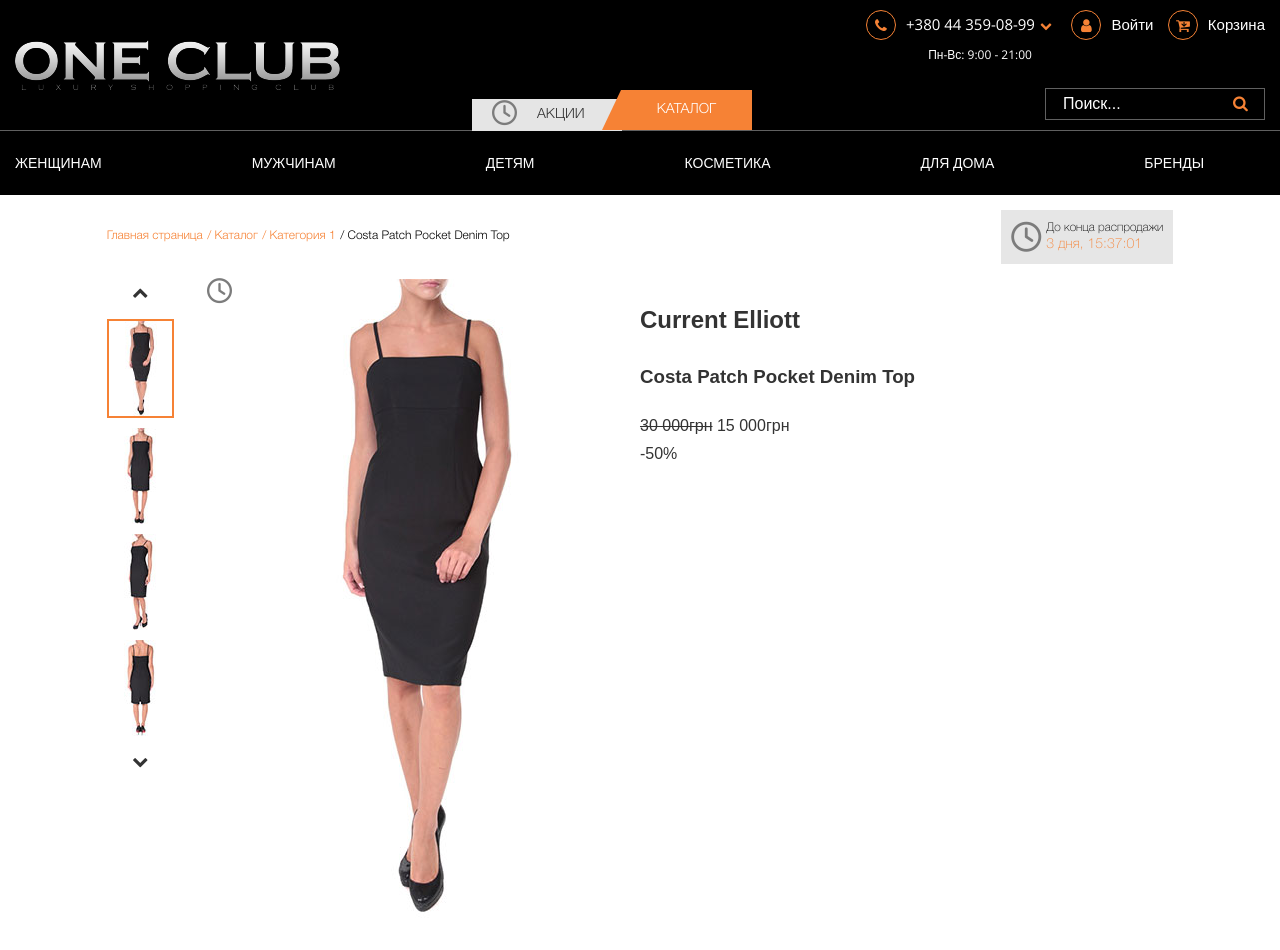
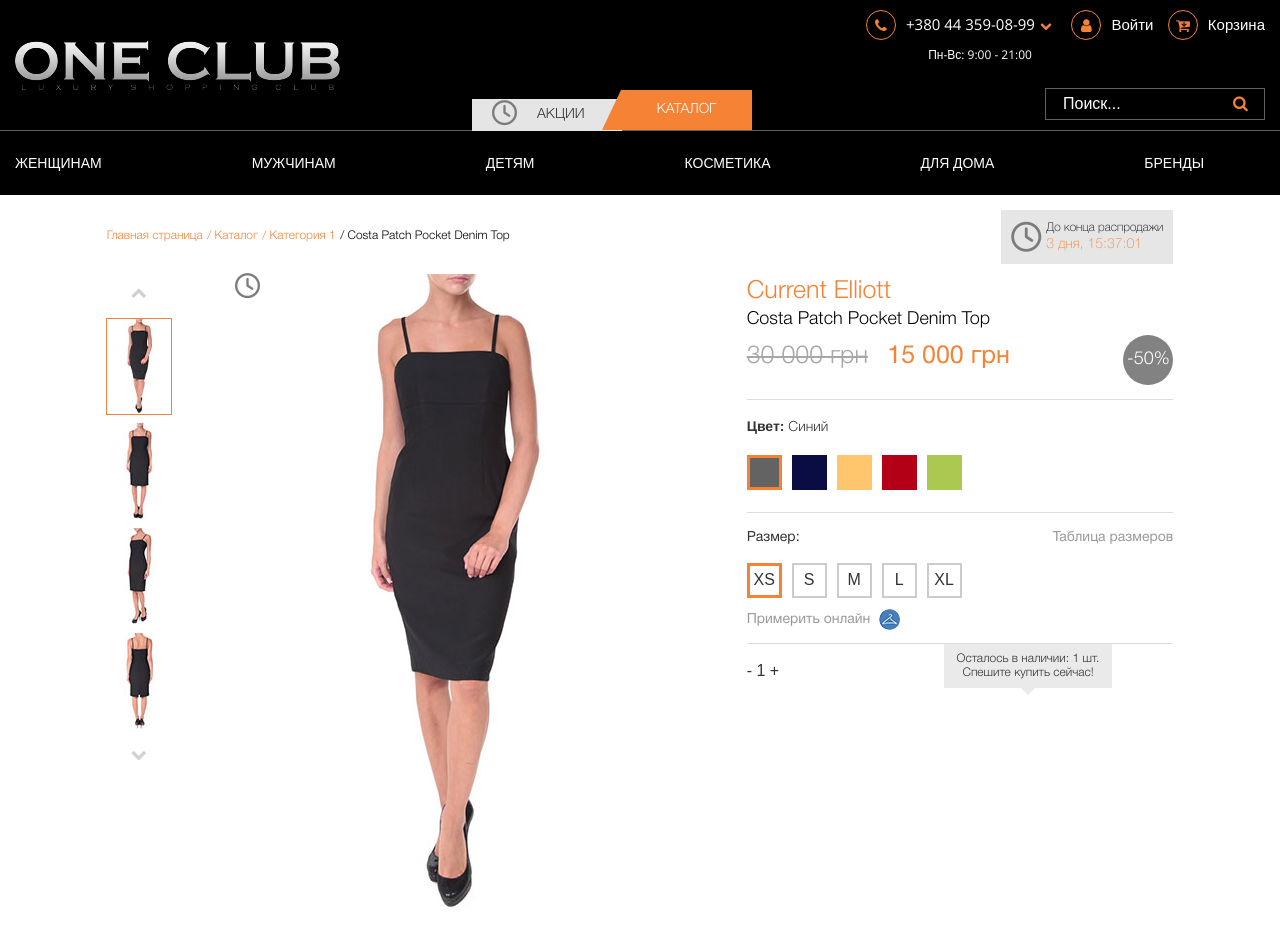
Before and after one commit to kubik11/store, a website: page app/index.html in a window 1280 px wide. Drawn offline with nearby package versions, Linux system fonts and the light colour scheme.

Commit message:
on a sidebar way

```diff
--- a/app/index.html
+++ b/app/index.html
@@ -99,7 +99,7 @@
 	<section class="goods">
 		<div class="container-fluid">
 			<div class="row">
-				<div class="col-md-5 col-md-offset-1 no-gutter">
+				<div class="col-md-6 col-md-offset-1 no-gutter">
 					<div class="images">
 						<div class="images-list">
 							<span class="arrow-up arrow-toggle">
@@ -121,21 +121,49 @@
 						</div>
 					</div>
 				</div>
-				<div class="col-md-5 no-gutter">
+				<div class="col-md-4 no-gutter">
 					<div class="wrap-right">
 
 						<div class="current-eliot">
 							<h2>Current Elliott</h2>
 							<h3>Costa Patch Pocket Denim Top</h3>
-							<strike>30 000грн</strike>
-							<span>15 000грн </span>
+							<strike>30 000 грн</strike>
+							<span class="discount">15 000 грн </span>
 
 							<div class="sale">
-								-50%
+								<span>-50%</span>
 							</div>
 						</div>
 
-					</div>
+					<div class="palette">
+						<h3>Цвет:<span> Синий</span></h3>
+						<ul>
+							<li class="colors colors-active"></li><li class="colors"></li><li class="colors"></li><li class="colors"></li><li class="colors"></li>
+						</ul>
+					</div><!--palette-->
+
+					<div class="size">
+						<div class="table-of-size clearfix">
+							<span>Размер:</span>
+							<a href="#">Таблица размеров</a>
+						</div>
+						<ul>
+							<li class="active-size"><span>XS</span></li><li><span>S</span></li><li><span>M</span></li><li><span>L</span></li><li><span>XL</span></li>
+						</ul>
+						<a class="hanger" href="#">Примерить онлайн <img src="img/hanger.png" alt="hanger"></a>
+					</div><!--palette-->
+					<div class="count">
+						<div class="counter">
+							<span class="minus">-</span>
+							<span class="quantity">1</span>
+							<span class="plus">+</span>
+							<div class="presence">
+								Осталось в наличии: 1 шт.<br> Спешите купить сейчас!
+								<div class="triangle"></div>
+							</div>
+						</div>
+					</div><!--count-->
+					</div><!--wrap-right-->
 				</div>
 			</div>
 		</div>
--- a/app/js/common.js
+++ b/app/js/common.js
@@ -83,11 +83,34 @@
 });
 	//End of my an interactive list
 
+	var color = document.querySelectorAll('.colors');
+	var col = Array.prototype.forEach;
+	 col.call(color, function(elem){
 
+		elem.addEventListener('click', function(e){
+			col.call(color, function(i){
+				i.classList.remove('colors-active');
+			});
 
+				e.target.classList.add('colors-active');
+		});
 
+	});
 
+// Define a size
+var sizeOfGoods = document.querySelectorAll('.size ul li');
+var col = Array.prototype.forEach;
+	 col.call(sizeOfGoods, function(elem){
 
+		elem.addEventListener('click', function(e){
+			col.call(sizeOfGoods, function(i){
+				i.classList.remove('active-size');
+			});
+
+				this.classList.add('active-size');
+		});
+
+	});
 
 $(window).on('load', function() {
 	$('.preloader').delay(1000).fadeOut('slow');
--- a/app/sass/main.sass
+++ b/app/sass/main.sass
@@ -257,17 +257,21 @@
 				left: 50%
 				transform: translate(-50%)
 				cursor: pointer
+				.fa-chevron-up
+					color: #d0d0d0
 			.arrow-down
 				position: absolute
 				bottom: 0
 				left: 50%
 				transform: translate(-50%)
 				cursor: pointer
+				.fa-chevron-down
+					color: #d0d0d0
 		.picture
 			display: inline-block
 			position: relative
-			top: -89px
-			left: 29px
+			top: -87px
+			left: 60px
 			.fa-clock-o
 				//display: inline-block
 				position: absolute
@@ -282,11 +286,162 @@
 	text-align: center
 	li
 		list-style: none
-		margin-bottom: 10px
+		margin-bottom: 9px
 		&:last-child
 			margin-bottom: 0px
 		&.active-goods-list
-			border: 2px solid $accent
+			box-shadow: 0 0 0 1px $accent
+			z-index: 1000
+.wrap-right
+	.current-eliot
+		padding-bottom: 20px
+		border-bottom: 1px solid #dedede
+		h2
+			margin: 0px
+			font-size: 25px
+			font-family: "Helvetica", sans-serif
+			font-weight: 300
+			color: $accent
+			line-height: 1
+		h3
+			margin: 0px
+			font-size: 18px
+			font-family: "Helvetica", sans-serif
+			font-weight: 300
+			color: #000
+		strike
+			font-family: "Helvetica", sans-serif
+			font-weight: 300
+			font-size: 25px
+			color: #a7a7a7
+		.discount
+			font-family: "Helvetica", sans-serif
+			font-size: 25px
+			color: $accent
+			margin-left: 15px
+		.sale
+			float: right
+			position: relative
+			border-radius: 50%
+			width: 50px
+			height: 50px
+			text-align: center
 
+			font-family: "Helvetica", sans-serif
 
+			background-color: #828282
+			color: #fff
+			span
+				font-size: 18px
+				font-weight: 300
+				display: inline-block
+				position: absolute
+				top: 50%
+				left: 50%
+				transform: translate(-50%, -50%)
+	.palette
+		padding-bottom: 13px
+		border-bottom: 1px solid #dedede
+		h3
+			font-family: "Helvetica", sans-serif
+			font-size: 14px
+			span
+				font-family: "Helvetica", sans-serif
+				font-weight: 300
+				font-size: 14px
+
+		ul
+			margin: 0px
+			padding: 0px
+			.colors
+				list-style: none
+				display: inline-block
+				width: 35px
+				height: 35px
+				margin-right: 10px
+				cursor: pointer
+				&-active
+					box-shadow: inset 0px 0px 0px 3px rgba(246,130,53,1)
+				&:nth-child(1)
+					background-color: #636363
+				&:nth-child(2)
+					background-color: #0a0c44
+				&:nth-child(3)
+					background-color: #ffc66d
+				&:nth-child(4)
+					background-color: #b30016
+				&:nth-child(5)
+					background-color: #abc850
+	.size
+		border-bottom: 1px solid #dedede
+		.table-of-size
+			font-family: "Helvetica", sans-serif
+			font-size: 14px
+			padding: 13px 0px 13px 0px
+			span
+				float: left
+				font-family: "Helvetica", sans-serif
+				font-size: 14px
+			a
+				float: right
+				font-family: "Helvetica", sans-serif
+				font-size: 14px
+				color: #999999
+		ul
+			margin: 0
+			padding: 0
+			li
+				text-align: center
+				list-style: none
+				display: inline-block
+				width: 35px
+				height: 35px
+				margin-right: 10px
+				box-shadow: inset 0px 0px 0px 2px #cccccc
+				cursor: pointer
+				&::before
+					content: ""
+					display: inline-block
+					height: 100%
+					vertical-align: middle
+				&.active-size
+					box-shadow: inset 0px 0px 0px 3px rgba(246,130,53,1)
+		.hanger
+			margin: 10px 0px 10px 0px
+			font-family: "Helvetica", sans-serif
+			font-size: 14px
+			color: #999999
+			display: inline-block
+			img
+				margin-left: 5px
+	.count
+		.counter
+			.minus
+				display: inline-block
+			.quantity
+				display: inline-block
+			.plus
+				display: inline-block
+			.presence
+				position: relative
+				display: inline-block
+				font-family: "Helvetica", sans-serif
+				font-size: 12px
+				font-weight: 300
+				line-height: 1.2
+				text-align: center
+				padding: 8px 13px 8px 13px
+				background-color: #eaeaea
+				left: 160px
+				.triangle
+					position: absolute
+					width: 15px
+					border-top: 15px solid #eaeaea
+					border-left: 15px solid transparent
+					border-right: 15px solid transparent
+					left: 50%
+					transform: translateX(-50%)
+
+//.fa-chevron-down, .fa-chevron-up
+//color: #d0d0d0
 //@import "media" // Всегда в конце
```
Also changed, not shown: app/css/main.min.css, app/img/hanger.png (added), app/js/common.min.js, app/js/scripts.min.js, 3 other files.
